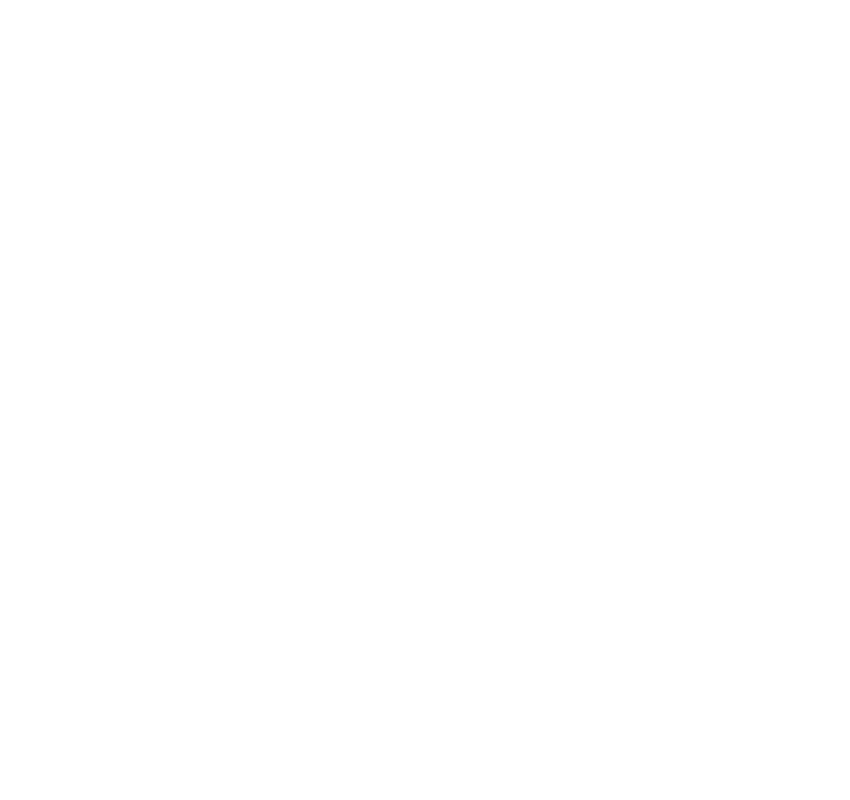
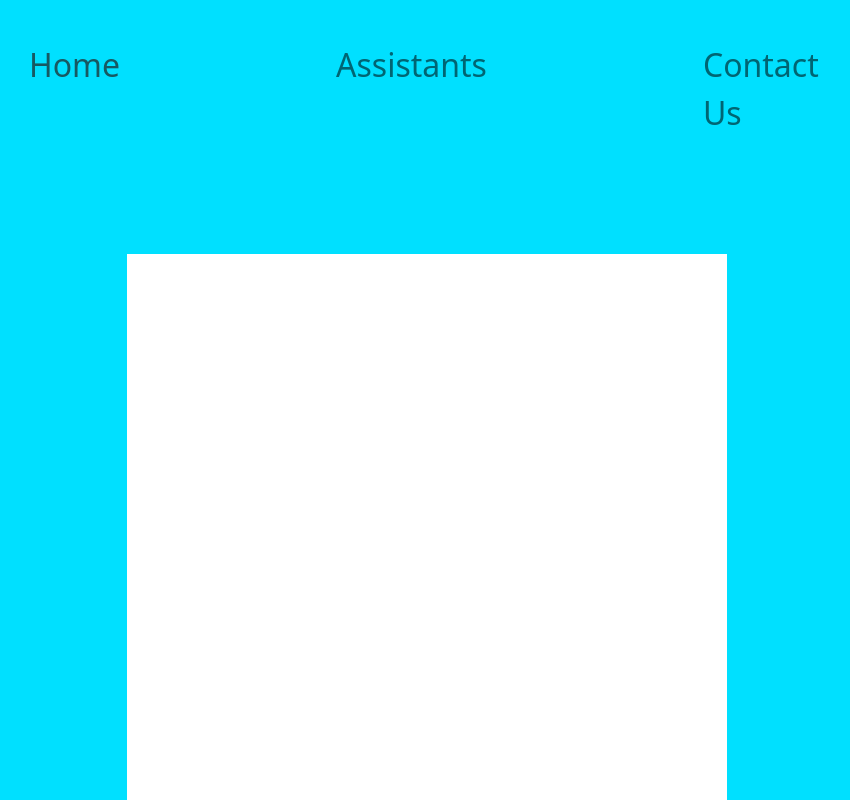
Before and after one commit to victorbosneag/Virtual-Friend, a React (Create React App) app in the folder client/: page /register in a window 1280 px wide. Shown: the whole page, without its empty margins (213-1063 px from the left). Built offline with nearby package versions, Linux system fonts and the light colour scheme.

Commit message:
starting the registration form

```diff
--- a/client/src/App.js
+++ b/client/src/App.js
@@ -2,12 +2,14 @@
 import './App.css';
 import { BrowserRouter, Route, Link } from "react-router-dom";
 import Home from './components/Home';
+import Register from './components/Register';
 
 function App() {
   return (
     <>
     <BrowserRouter>
     <Route path="/" exact component={Home} />
+    <Route path="/register"exact component={Register} />
     </BrowserRouter>
     </>
   );
--- a/client/src/components/Home.js
+++ b/client/src/components/Home.js
@@ -1,20 +1,25 @@
 import NavBar from "./Nav";
 import logo from '../assist (4).png'
-import { Button, Card, Col, Container, Row } from "react-bootstrap";
+import { Button, Card, Col, Container, Row, Form } from "react-bootstrap";
+import { Link } from "react-router-dom";
 // import Grid from '@material-ui/core/Grid';
 // import { SmoothProvider } from 'react-smooth-scrolling'
 
 function Home() {
     return(
     <div className="Body">
+        <section className="sec">
         <NavBar />
         <div className="centered">
         <img src={logo}></img>
         </div>
         <div className="btn-wrapper">
+            <Link  to='/register'>
         <Button type="button" className="front-reg-btn " variant="primary">Register</Button>
+        </Link>
         </div>
-        <section className="card-mid-page">
+        </section>
+        <section className="card-mid-page sec">
             <h1 className="why-use-title">Why Use Assist?</h1>
             <Container className="Container">
         <Row>
@@ -37,7 +42,6 @@
         </Row>
         </Container>
         </section>
-
     </div>
     )
 }
--- a/client/src/components/Nav.js
+++ b/client/src/components/Nav.js
@@ -1,5 +1,6 @@
 
 import { Navbar, Container, Nav } from 'react-bootstrap'
+import { Link } from 'react-router-dom'
 
 function NavBar() {
 
@@ -9,7 +10,7 @@
 <Navbar className="navbar">
     <Container>
     <Nav className="me-auto">
-      <Nav.Link to="/" className="nav-item" >Home</Nav.Link>
+      <Nav.Link to="/" className="nav-item" ><Link className="Link" to="/">Home</Link></Nav.Link>
       <Nav.Link className="nav-item">Assistants</Nav.Link>
       <Nav.Link className="nav-item">Contact Us</Nav.Link>
     </Nav>
--- /dev/null
+++ b/client/src/components/Register.js
@@ -0,0 +1,15 @@
+import NavBar from "./Nav";
+
+function Register() {
+    return(
+        <div className="Body">
+            <NavBar />
+            <div className="form-wrapper">
+            <div className="form-container">
+
+            </div>
+        </div>
+        </div>
+    )
+}
+export default Register
--- a/client/src/index.css
+++ b/client/src/index.css
@@ -103,3 +103,29 @@
   position: relative;
   top: 10em;
 }
+
+.sec {
+  scroll-snap-align: start;
+}
+
+.Link {
+  color: rgb(33, 33, 33);
+  text-decoration: none;
+  opacity: 70%;
+}
+.Link:hover {
+  color: black;
+  text-decoration: none;
+}
+.form-container {
+  position: relative;
+  height: 600px;
+  width: 600px;
+  top: 6em;
+  background-color: rgb(255, 255, 255);
+}
+.form-wrapper {
+  display: flex;
+  align-items: center;
+  justify-content: center;
+}
```
